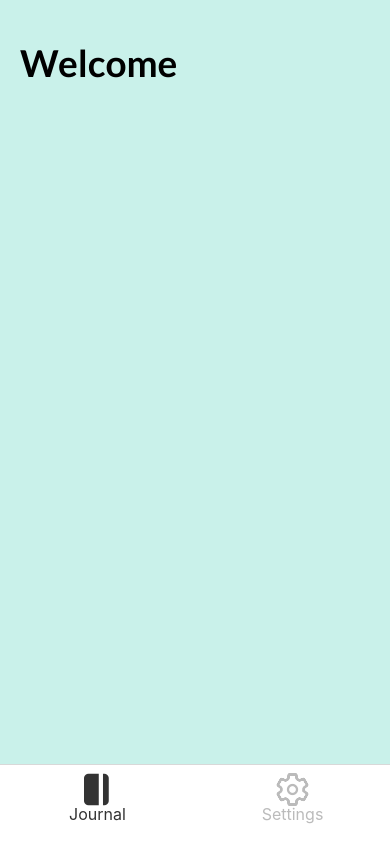
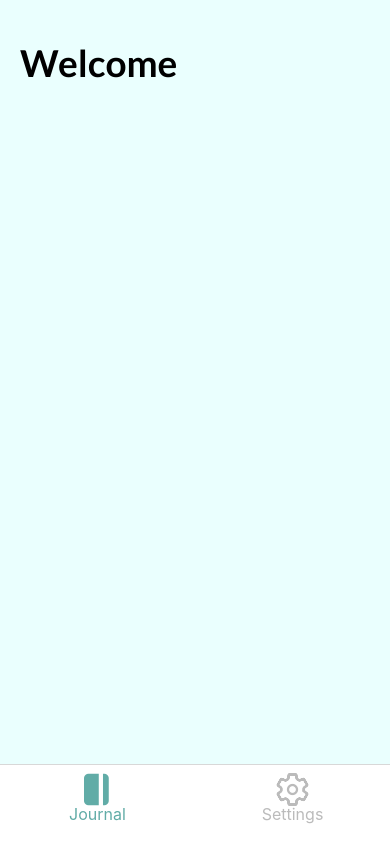
Before and after one commit to PBasham/pb-healthy-habits, a React Native app: screen / in a window 390 px wide. Built offline with nearby package versions, Linux system fonts and the light colour scheme.

Commit message:
modified colors and added new interface for emotions and journalEntry, added array of selectable emotions

```diff
--- a/App.tsx
+++ b/App.tsx
@@ -64,7 +64,7 @@ export default function App() {
                     tabBarStyle: {
                         padding: 10,
                         height: 80,
-                        backgroundColor: generalColors.light,
+                        backgroundColor: tabBarColors.background,
                     }
                 })
                 }
--- a/src/assets/styling/colors.ts
+++ b/src/assets/styling/colors.ts
@@ -5,7 +5,8 @@ export const generalColors = {
     dark_transparent: "rgba(0,0,0,.5)",
     light_transparent: "rgba(255,255,255,.4)",
 
-    primary: "#C9F1EA",
+    primary: "#eafffe",
+    // primary: "#C9F1EA",
     secondary: "#85c6d8",
 
     borders: "#D9D9D9",
@@ -29,6 +30,6 @@ export const textColors = {
 export const tabBarColors = {
     bar: "#FFF",
     background: "#fff",
-    iconActive: "#333",
+    iconActive: "#61aca7",
     iconInactive: "#bbb",
 }
--- /dev/null
+++ b/src/data/Emotions.ts
@@ -0,0 +1,3 @@
+import { Emotion } from "../interfaces";
+
+export const arrEmotions: Emotion[] = ["happy", "caring", "greatful", "excited", "loved", "Respected", "valued", "accepted", "confident", "brave", "hopeful", "powerful", "playful", "creative", "curious", "affectionate", "embarrassed", "guilty", "excluded", "ashamed", "angry", "annoyed", "jealous", "bored", "scared", "overwhelmed", "powerless", "anxious", "sad", "disappointed", "hurt", "lonely"]
```
Also changed, not shown: src/interfaces.ts (added, +18 -0 lines).
